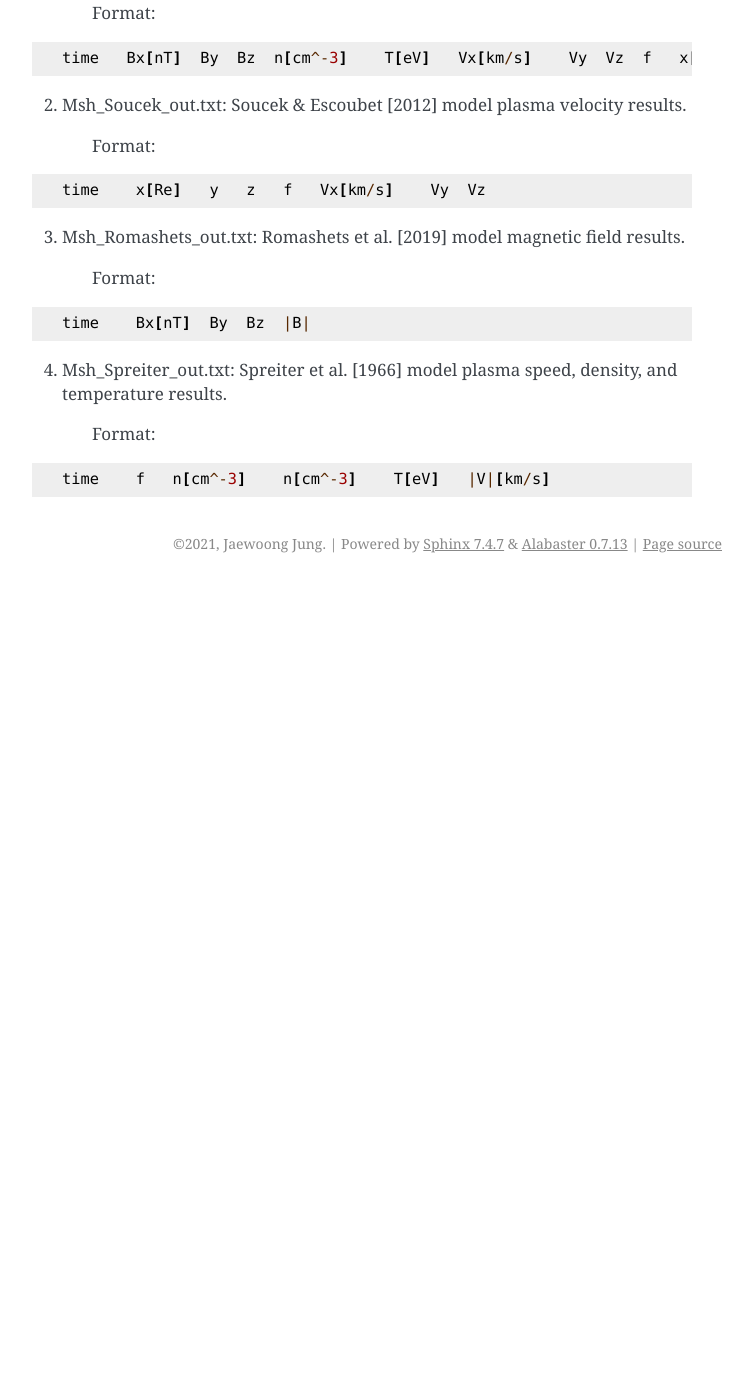
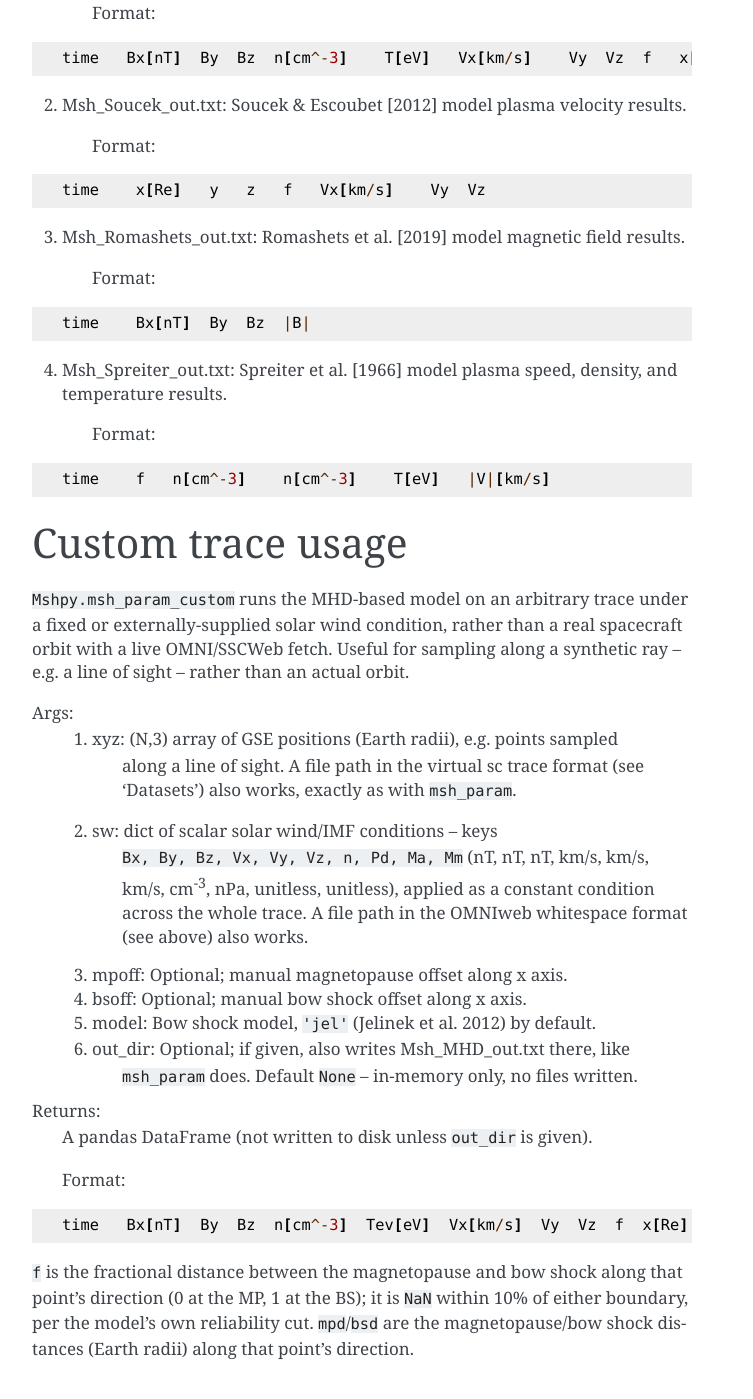
Before and after one commit to jjung11/Mshpy, a Sphinx documentation site: the page built from docs/usage.rst, in a window 1280 px wide and 1400 px high, scrolled down 567 px. Shown: the whole window, without its empty margins (388-1141 px from the left). Built offline with Sphinx 7.4.7, drawn with Linux system fonts in a browser that asks for light colours; before the commit the page ends 1150 px from its top, so only the background shows below that; some of the changed text lies outside the part shown.

Commit message:
Document msh_param_custom in usage and examples
Adds a 'Custom trace usage' section to usage.rst (args/returns, matching
the msh_param section's format) and a 'Custom Trace Example' section to
examples.rst with a runnable snippet, for the new public API added for
sampling the MHD model along a synthetic trace under a fixed SW condition.

```diff
--- a/docs/usage.rst
+++ b/docs/usage.rst
@@ -42,3 +42,41 @@ Returns:
 ::
 
         time    f   n[cm^-3]    n[cm^-3]    T[eV]   |V|[km/s]
+
+Custom trace usage
+-----------------------------------------
+
+``Mshpy.msh_param_custom`` runs the MHD-based model on an arbitrary trace
+under a fixed or externally-supplied solar wind condition, rather than a
+real spacecraft orbit with a live OMNI/SSCWeb fetch. Useful for sampling
+along a synthetic ray -- e.g. a line of sight -- rather than an actual orbit.
+
+Args:
+    1. xyz: (N,3) array of GSE positions (Earth radii), e.g. points sampled
+        along a line of sight. A file path in the virtual sc trace format
+        (see 'Datasets') also works, exactly as with ``msh_param``.
+    2. sw: dict of scalar solar wind/IMF conditions -- keys
+        ``Bx, By, Bz, Vx, Vy, Vz, n, Pd, Ma, Mm`` (nT, nT, nT, km/s, km/s,
+        km/s, cm\ :sup:`-3`, nPa, unitless, unitless), applied as a constant
+        condition across the whole trace. A file path in the OMNIweb
+        whitespace format (see above) also works.
+    3. mpoff: Optional; manual magnetopause offset along x axis.
+    4. bsoff: Optional; manual bow shock offset along x axis.
+    5. model: Bow shock model, ``'jel'`` (Jelinek et al. 2012) by default.
+    6. out_dir: Optional; if given, also writes Msh_MHD_out.txt there, like
+        ``msh_param`` does. Default ``None`` -- in-memory only, no files
+        written.
+
+Returns:
+    A pandas DataFrame (not written to disk unless ``out_dir`` is given).
+
+    Format:
+::
+
+        time   Bx[nT]  By  Bz  n[cm^-3]  Tev[eV]  Vx[km/s]  Vy  Vz  f  x[Re]  y  z  mpd  bsd
+
+``f`` is the fractional distance between the magnetopause and bow shock
+along that point's direction (0 at the MP, 1 at the BS); it is ``NaN``
+within 10% of either boundary, per the model's own reliability cut.
+``mpd``/``bsd`` are the magnetopause/bow shock distances (Earth radii)
+along that point's direction.
```
Also changed, not shown: docs/examples.rst (+32 -0 lines).
